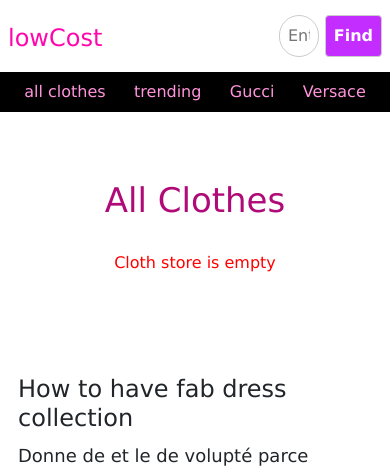
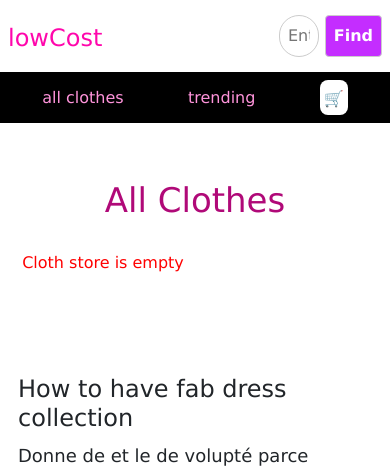
Before and after one commit to spaceofmiah/ecommerce, a Django app: page /all-cloth/ in a window 390 px wide. Shown: the top 471 px of the page. Run offline with Django 3.2, Linux system fonts and the light colour scheme; data that the repository does not hold is empty; some libraries are stand-ins or nearby versions.

Commit message:
Add responsive view for cloth list and also include cart icon

```diff
--- a/clothing/static/clothing/styles.css
+++ b/clothing/static/clothing/styles.css
@@ -52,11 +52,18 @@ nav .bottom_bar_nav {
     text-align: center;
     display: flex;
     justify-content: space-around;
+    align-items: center;
 }
 
 nav .bottom_bar_nav a {
     color: #ff94db;
     font-size: 16px;
+}
+
+nav .bottom_bar_nav span {
+    background: #fff;
+    padding: 4px;
+    border-radius: 8px;
 }
 
 @media screen and (min-width: 970px){
@@ -269,7 +276,7 @@ main .blog_latest article a {
 .cloth-list {
     margin-top: 30px;
     display: grid;
-    grid-template-columns: repeat(auto-fit, minmax(140px, 1fr));
+    grid-template-columns: repeat(auto-fit, minmax(140px, 320px));
     grid-gap: 14px;
 }
 
@@ -290,17 +297,38 @@ main .blog_latest article a {
 
 
 .cloth-list .cloth-action-btns {
+    margin-top: 15px;
     justify-content: space-around;
     text-align: center;
+    display: flex;
+    font-size: 16px;
 }
 
 .cloth-list .delete-btn {
     color: red;
-    padding: 8px 0;
 }
 
 .cloth-list .details-btn {
-    color: #2c8ad5;
+    color: #75a9d4;
+}
+
+.cloth-list .update-btn {
+    color: #1fad44;
+}
+
+.cloth-list .shop-btn {
+    color: #2196F3;
+}
+
+
+@media screen and (max-width: 620px){
+    .cloth-list {
+        grid-template-columns: repeat(2, minmax(150px, 1fr));
+    }
+
+    .cloth-list .cloth-action-btns {
+        flex-direction: column;
+    }
 }
 /** end of cloth listing **/
 
@@ -323,5 +351,4 @@ main .blog_latest article a {
     padding: 10px 18px;
     background: #c42dff;
     color: #fff;
-
 }
--- a/clothing/templates/clothing/base.html
+++ b/clothing/templates/clothing/base.html
@@ -30,11 +30,12 @@
         <div class="bottom_bar_nav">
             <a href="{% url 'clothing:cloth_list' %}">all clothes</a>
             <a href="">trending</a>
-            <a href="">Gucci</a>
-            <a href="">Versace</a>
             {% if request.user.is_authenticated and request.user.is_staff %}
             <a href="{% url 'clothing:create_cloth' %}">add cloth</a>
             {% endif %}
+            <span>
+                <a href="{% url 'cart:cart_list' %}" id="cart-basket">&#128722;</a>
+            </span>
         </div>
     </nav>
 
--- a/clothing/templates/clothing/cloth_list.html
+++ b/clothing/templates/clothing/cloth_list.html
@@ -12,12 +12,13 @@
                     <p>£ {{ cloth.price }}</p>
                     <div class="cloth-action-btns">
                         {% if request.user.is_staff == True %}
-                        <a href='{% url "clothing:delete_cloth" cloth.id %}' class="delete-btn"> delete </a>
+                        <a href='{% url "clothing:delete_cloth" cloth.id %}' class="delete-btn"> trash </a>
                         {% endif %}
-                        <a href="{{ cloth.get_absolute_url }}" class="details-btn">view details</a>
+                        <a href="{{ cloth.get_absolute_url }}" class="details-btn">view</a>
                         {% if request.user.is_staff == True %}
-                        <a href="{% url 'clothing:update_cloth' cloth.id %}" class="update-btn">update cloth</a>
+                        <a href="{% url 'clothing:update_cloth' cloth.id %}" class="update-btn">edit</a>
                         {% endif %}
+                        <a href="{% url 'cart:add_to_cart' cloth.id %}" class="shop-btn">cart</a>
                     </div>
                 </div>
 
```
